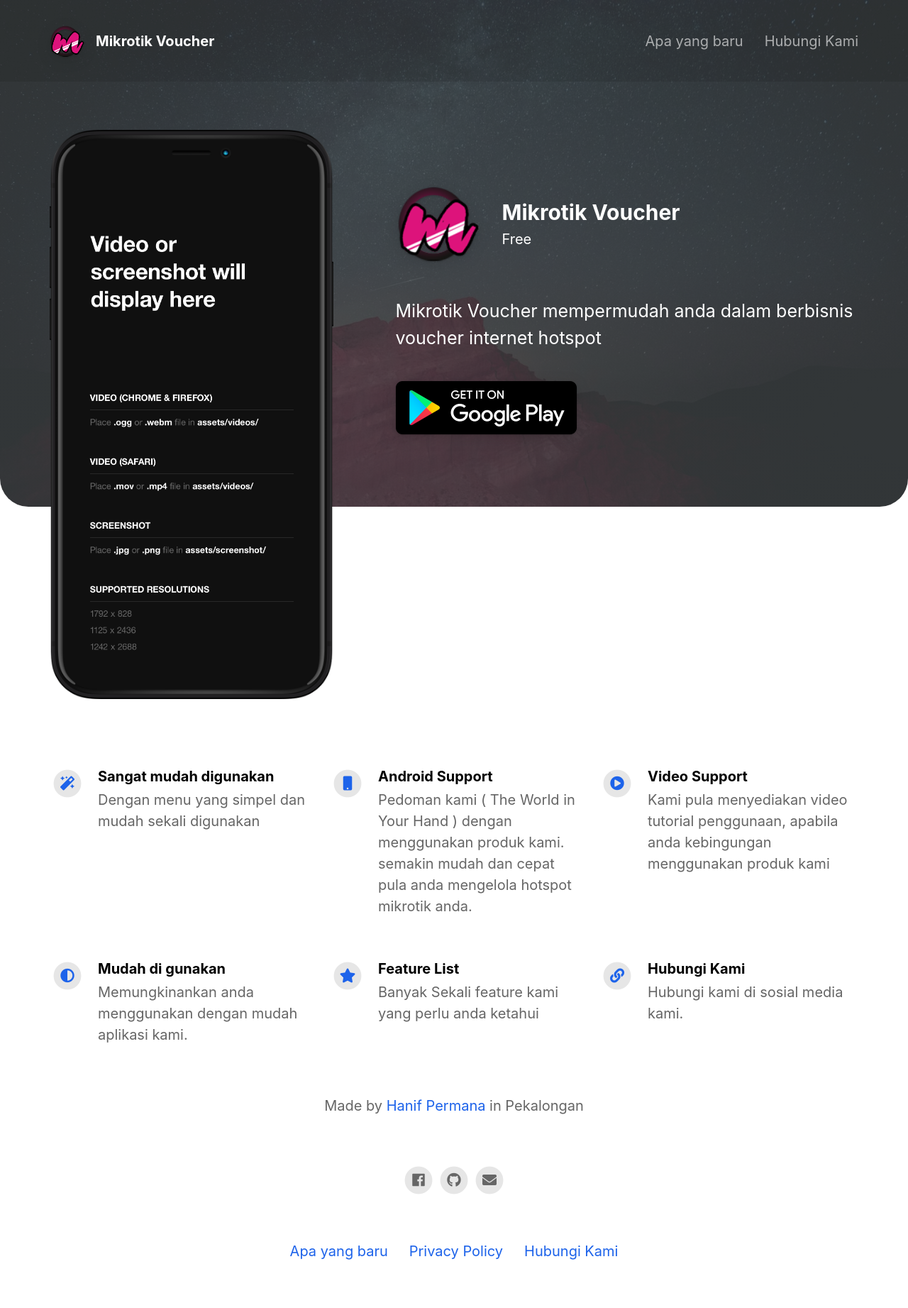
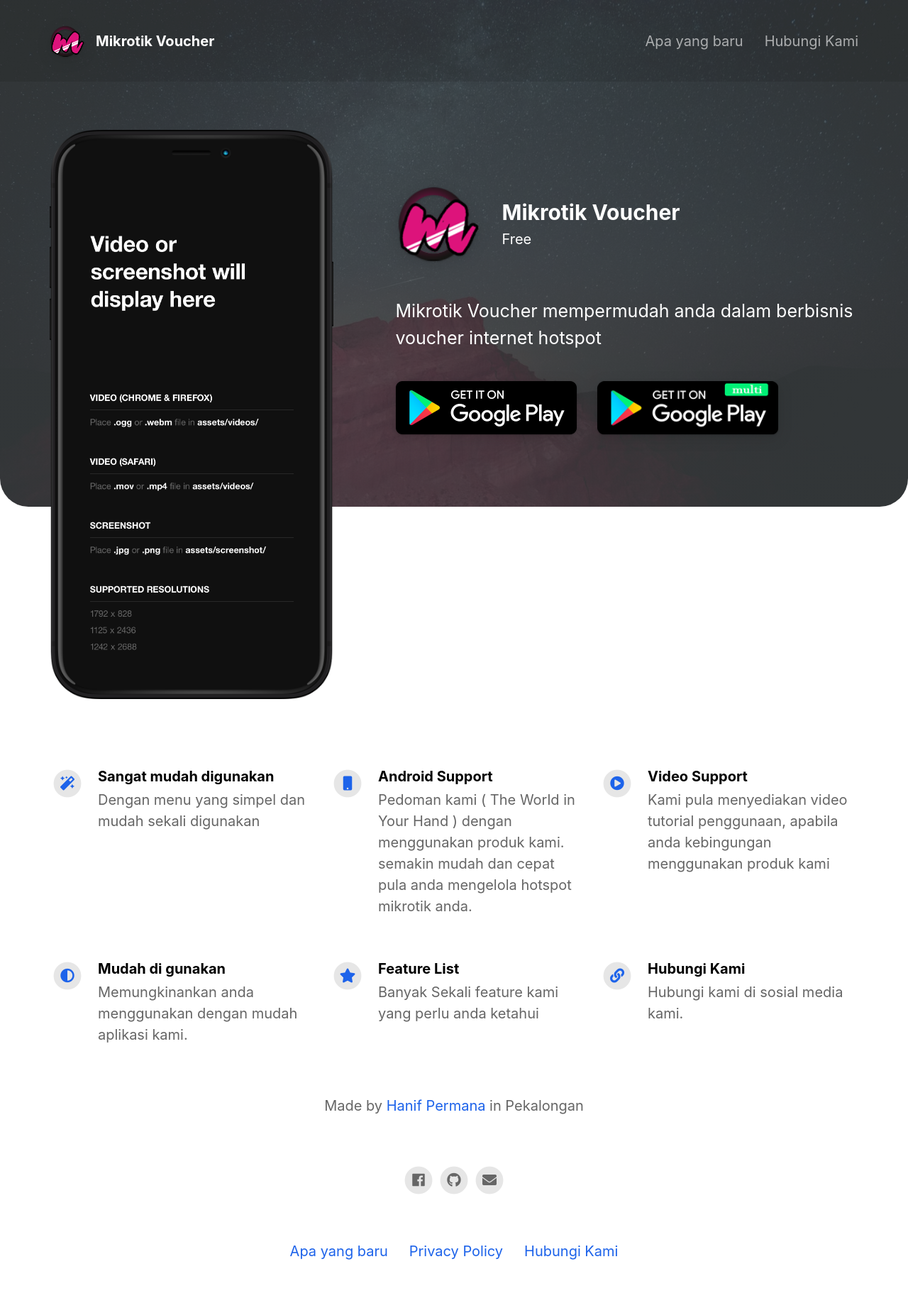
Before and after one commit to mikrovoucher/mikrovoucher.github.io, a Jekyll site: the page built from index.html, in a window 1280 px wide. Shown: the whole page at 71% size. Built offline with Jekyll 4.4.1, drawn with Linux system fonts in a browser that asks for light colours; nearby versions of some CDN libraries.

Commit message:
Upload Multiple

```diff
--- a/_layouts/default.html
+++ b/_layouts/default.html
@@ -52,7 +52,10 @@
                         </div>
                         <div class="downloadButtonsContainer">
                             {% if site.playstore_link %}
-                                <a title="Download Playstore Multi PlatForm" class="playStoreLink" href="{{site.playstore_link}}"><img class="playStore" src="assets/playstore.png"></a>
+                                <a title="Download Playstore Small Size" class="playStoreLink" href="{{site.playstore_link}}"><img class="playStore" src="assets/playstore.png"></a>
+                            {% endif %}
+                            {% if site.playstore_link_m %}
+                                <a title="Download Playstore Multi Platform" class="playStoreLink" href="{{site.playstore_link_m}}"><img class="playStore" src="assets/playstore2.png"></a>
                             {% endif %}
                             {% if site.appstore_link %}
                                 <a class="appStoreLink" href="{{site.appstore_link}}"><img class="appStore" src="assets/appstore.png"></a>
```
Also changed, not shown: assets/playstore2.png (added).
